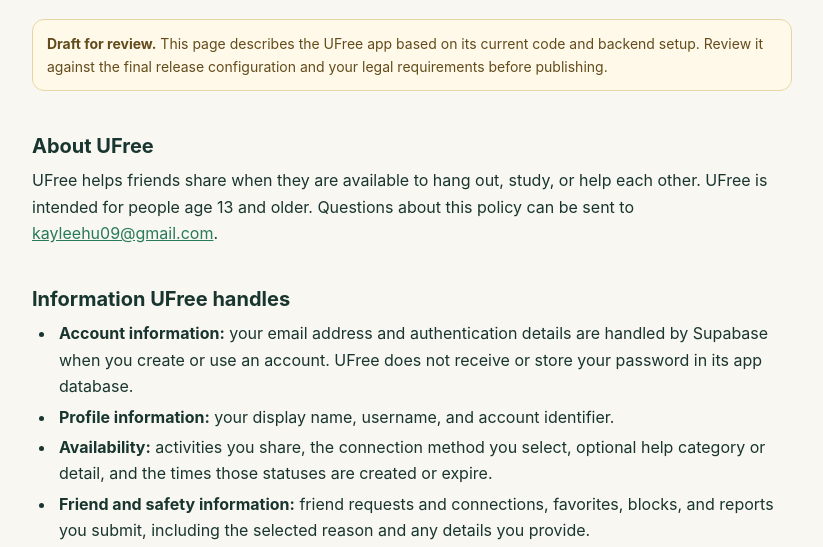
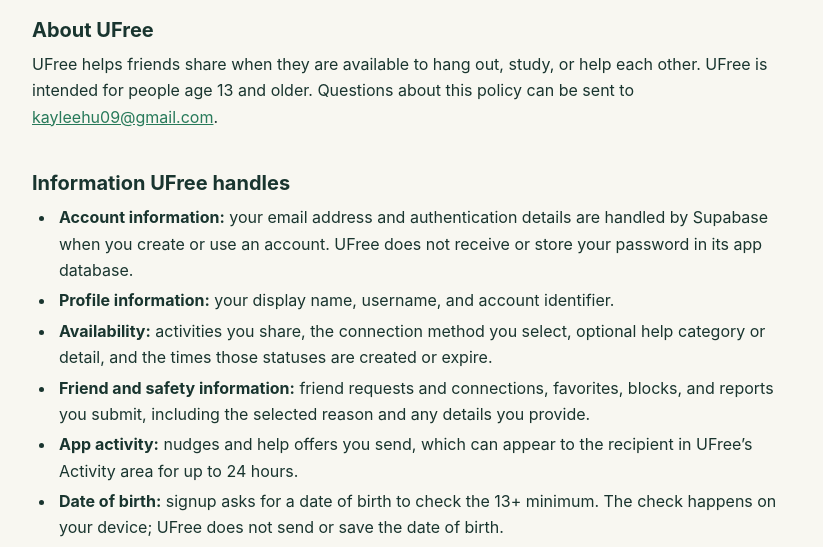
Before and after one commit to kayleehu09/ufree-privacy, a plain HTML site: page index.html in a window 1280 px wide. Shown: the part 189-736 px from the top of the page, without its empty margins (228-1051 px from the left). Drawn offline with Linux system fonts and the light colour scheme.

Commit message:
Minor update index.html

```diff
--- a/index.html
+++ b/index.html
@@ -32,8 +32,6 @@
       <h1>Privacy Policy</h1>
       <div class="updated">Last updated: November 13, 2026</div>
     </header>
-
-    <p class="draft"><strong>Draft for review.</strong> This page describes the UFree app based on its current code and backend setup. Review it against the final release configuration and your legal requirements before publishing.</p>
 
     <section>
       <h2>About UFree</h2>
```
